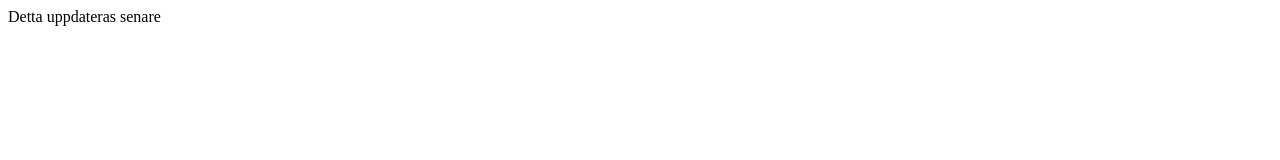
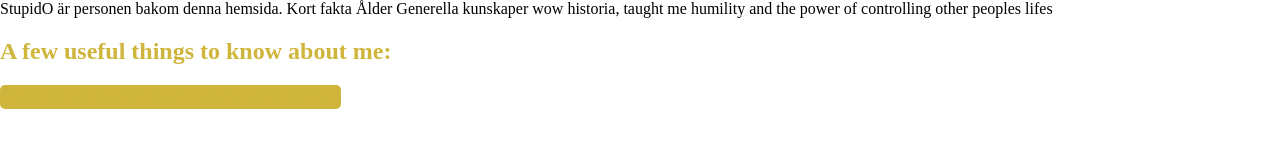
Before and after one commit to StupidOTech/StupidOTech.github.io, a plain HTML site: page CodeBase/about.html in a window 1280 px wide. Drawn offline with Linux system fonts and the light colour scheme.

Commit message:
Update about.html

```diff
--- a/CodeBase/about.html
+++ b/CodeBase/about.html
@@ -3,10 +3,26 @@
 <head>
     <meta charset="utf-8" />
     <title>
-        Detta är en tittel
+        Om
     </title>
+    <link rel="stylesheet" href="farger.css">
 </head>
 <body>
-    Detta uppdateras senare
+    StupidO är personen bakom denna hemsida.
+
+    Kort fakta   <! --Gör detta som en egen ruta med il indentioner -->
+    Ålder
+    Generella kunskaper
+    wow historia, taught me humility and the power of controlling other peoples lifes
+
+    <h2 style="color: #cfb53b;">A few useful things to know about me:</h2>
+    <p>
+        <span class="Master">
+            I am the the master of nothing but near perfect
+        </span>
+    </p>
+
+
+
 </body>
 </html>
```
